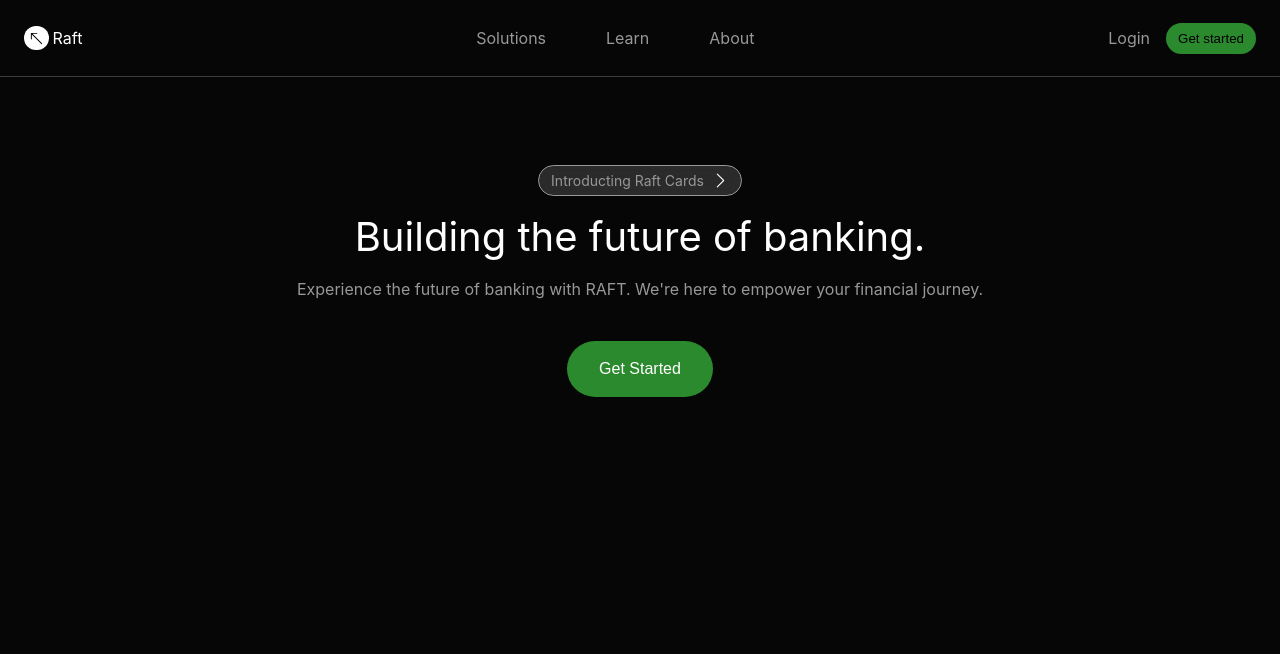
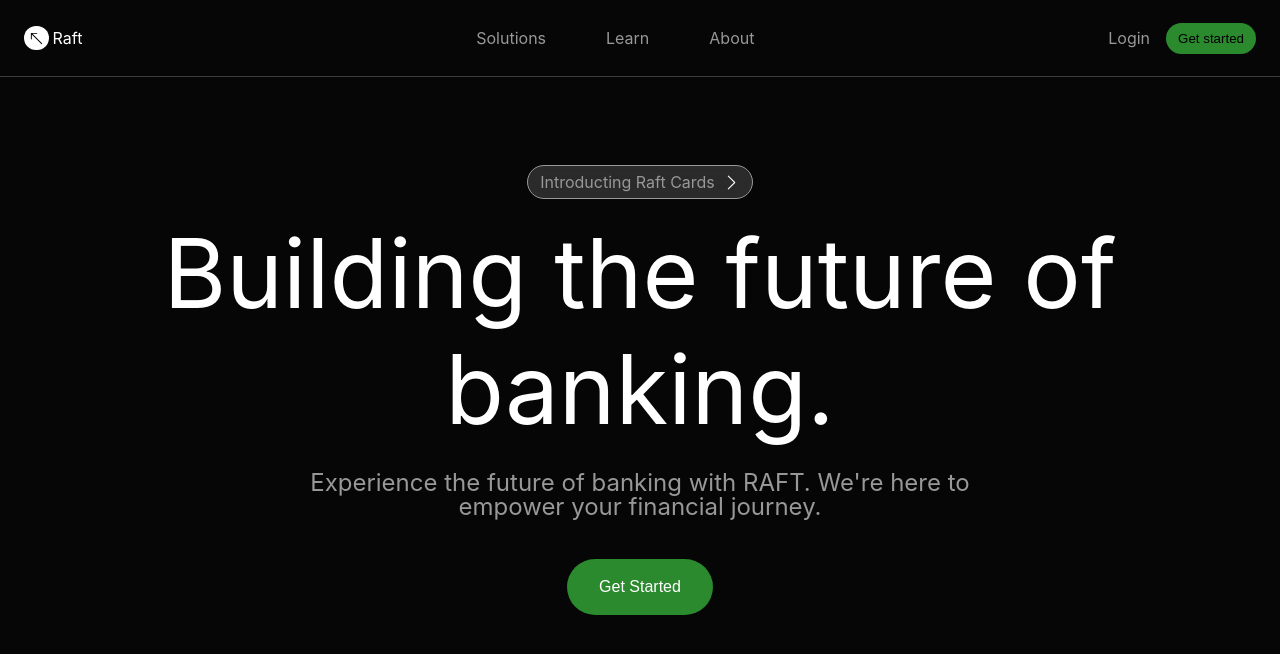
Before and after one commit to Kwabs-97/raft, a React (Create React App) app: page / in a window 1280 px wide. Shown: the top 654 px of the page. Built offline with nearby package versions, Linux system fonts and the light colour scheme.

Commit message:
desktop screens done

```diff
--- a/src/styles/Header.module.css
+++ b/src/styles/Header.module.css
@@ -27,12 +27,12 @@
   border: 0.2px solid #989898;
   background: rgba(255, 255, 255, 0.15);
   backdrop-filter: blur(10px);
-  color: var(--primary-text-color);
-  font-size: 0.875rem;
 }
 
 header .frame1 .section1 p {
   margin: 0;
+  color: var(--primary-text-color);
+  font-size: 0.875rem;
 }
 
 header .frame1 .section2 {
@@ -85,3 +85,22 @@
   font-size: var(--primary-font-size);
   line-height: var(--primary-line-height);
 }
+
+@media (min-width: 1024px) {
+  header .frame1 .section1 p {
+    font-size: 1rem;
+  }
+
+  header .frame1 .section2 {
+    gap: 1.5rem;
+  }
+
+  header .frame1 .section2 h4 {
+    font-size: 6rem;
+  }
+
+  header .frame1 .section2 p {
+    font-size: 1.5rem;
+    width: 41.75rem;
+  }
+}
```
